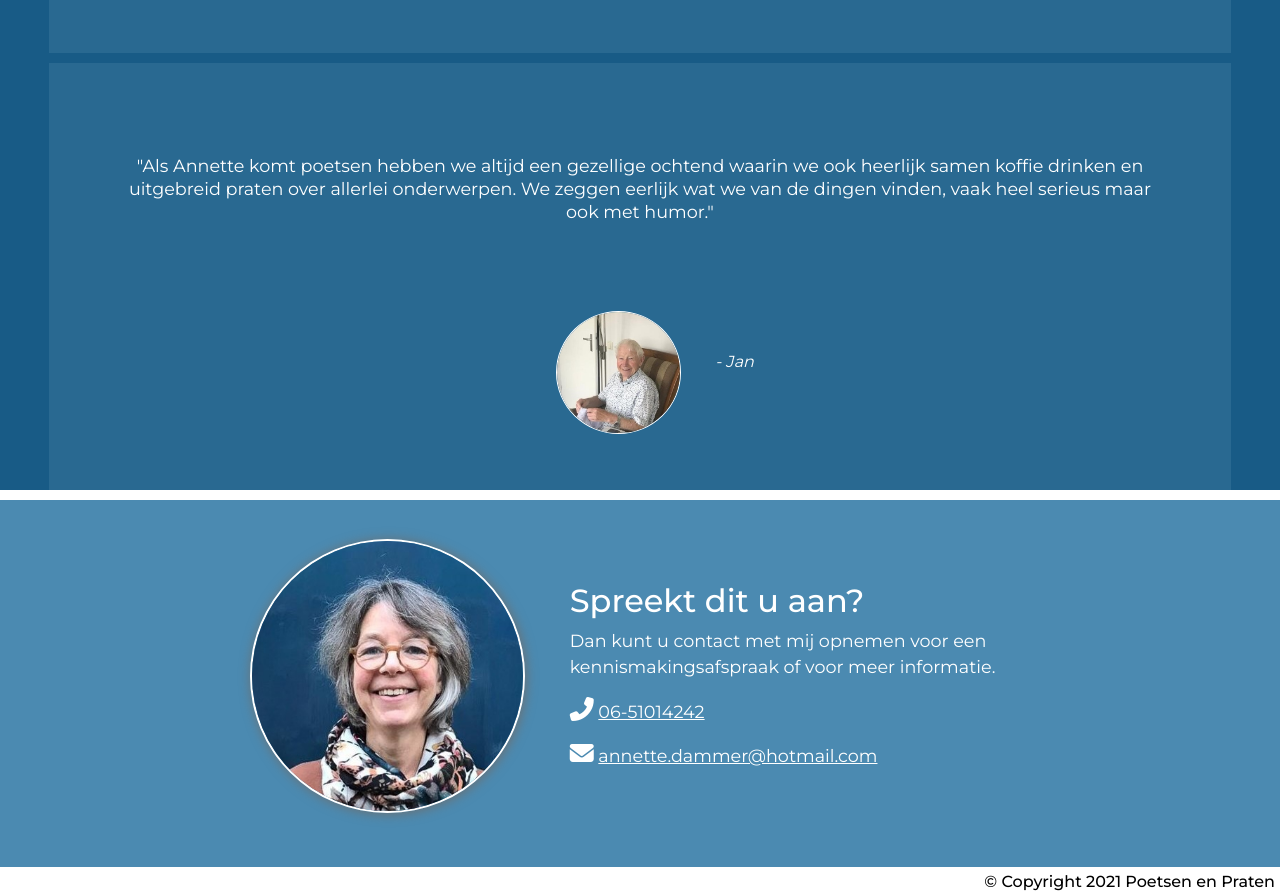
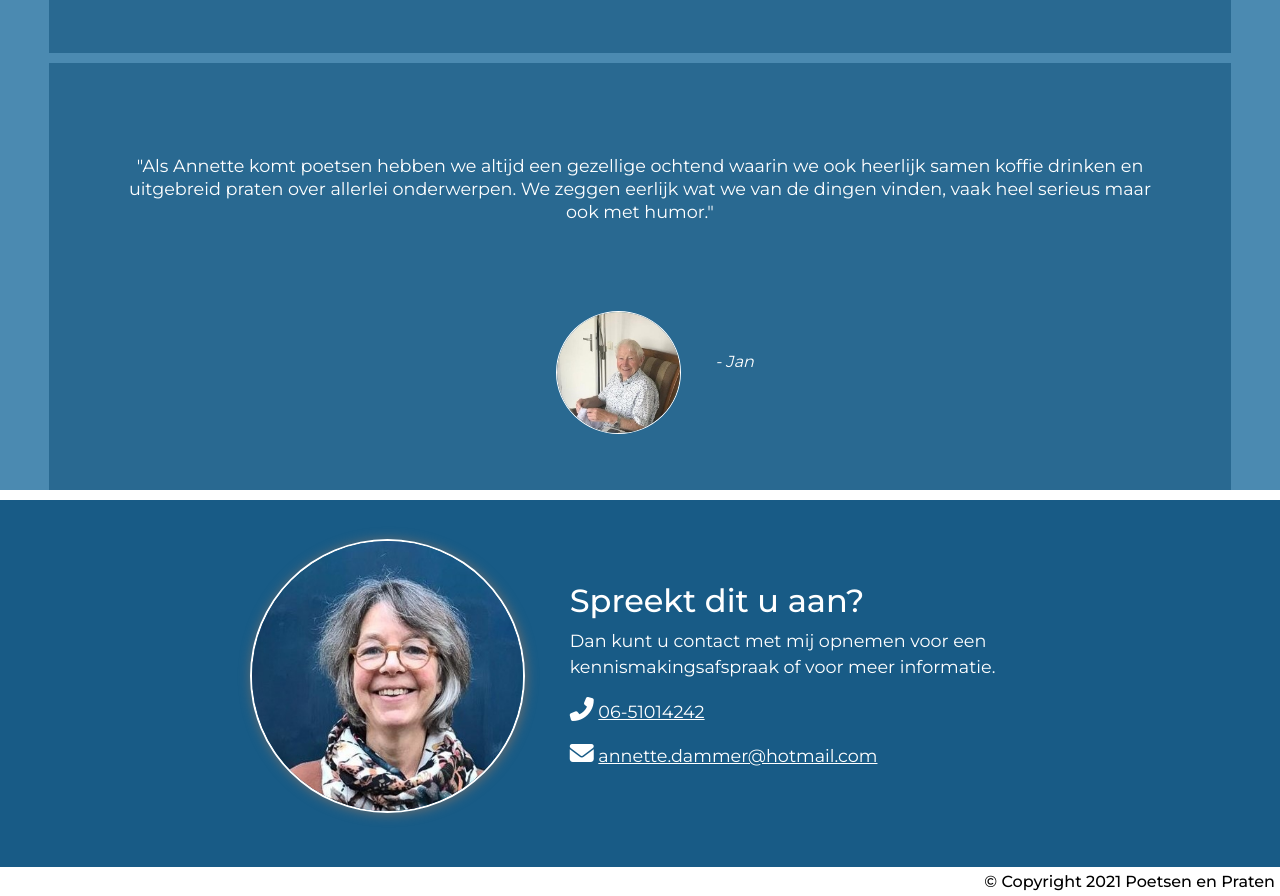
Before and after one commit to NLaPointe21/poetsen-en-praten, a plain HTML site: page index.html in a window 1280 px wide. Shown: the part 2293-3189 px from the top of the page. Drawn offline with nearby package versions, Linux system fonts and the light colour scheme.

Commit message:
Changed Background Colors on Contact, Reviews, About section

```diff
--- a/index.html
+++ b/index.html
@@ -226,7 +226,7 @@
     </section>
 
     <!---------------------------------------Reviews------------------------------------>
-    <section class="dark-section reviews-section">
+    <section class="light-section reviews-section">
       <a class="anchor" id="reviews"></a>
       <div class="row reviews">
         <div class="col-md-12">
@@ -280,7 +280,7 @@
     </section>
 
     <!----------------------------------------Contact------------------------------------->
-    <section class="light-section contact">
+    <section class="dark-section contact">
       <a class="anchor" id="contact"></a>
       <div class="container-fluid">
         <div class="row">
```
